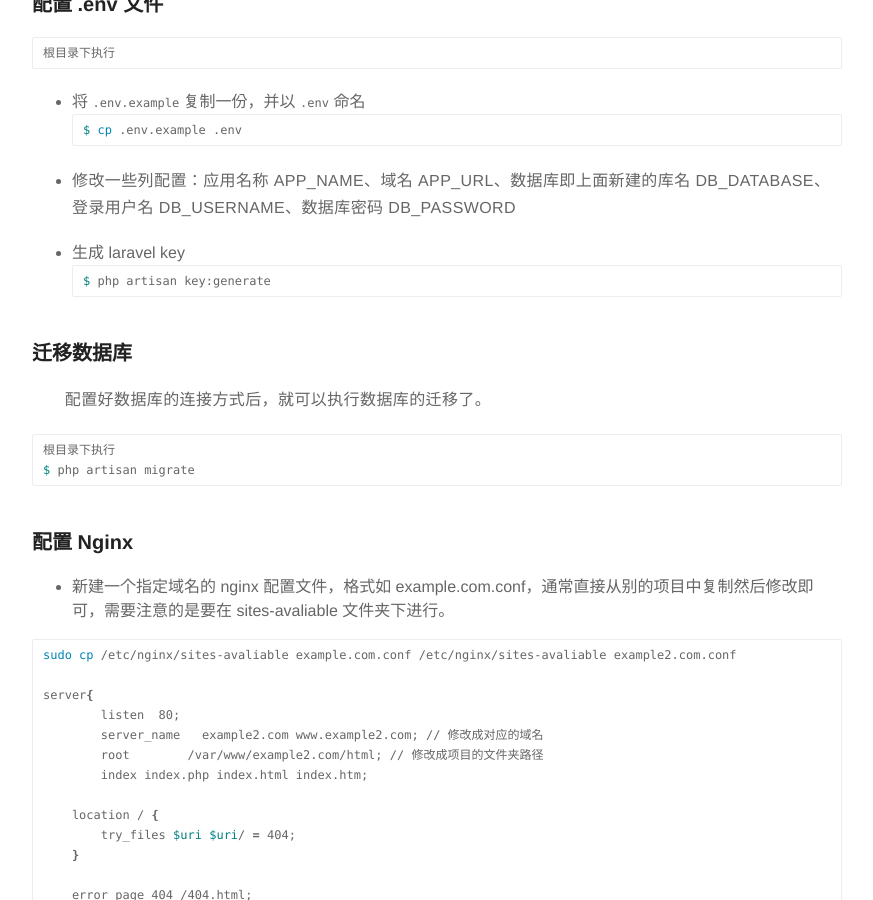
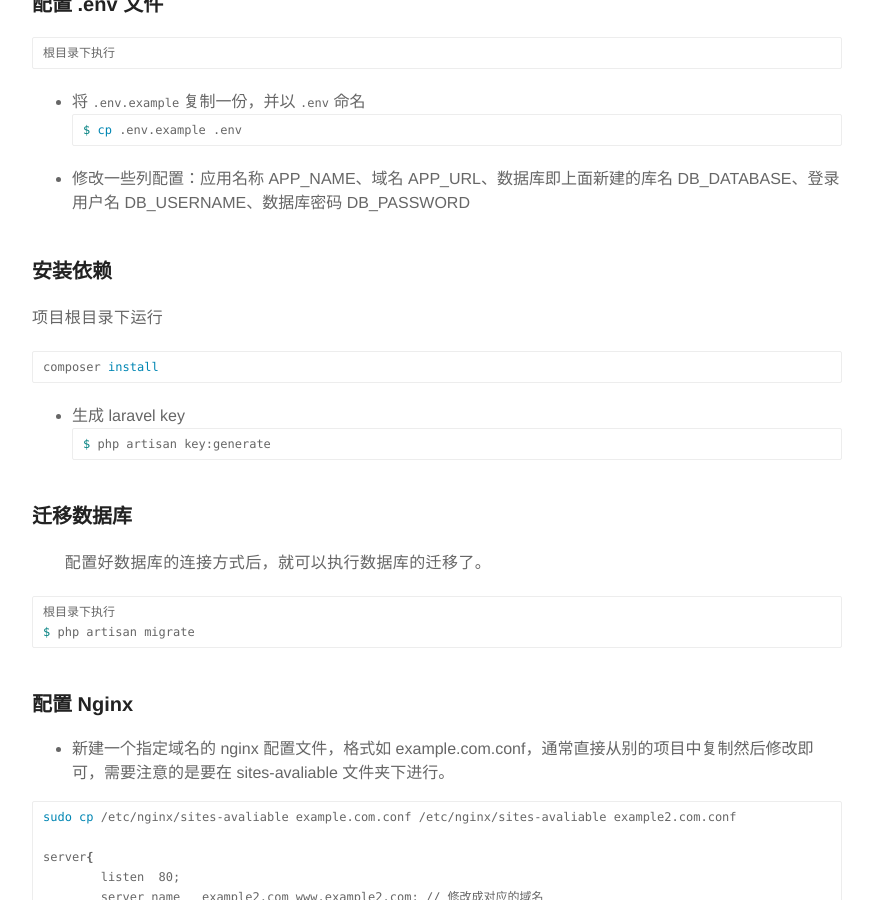
Before and after one commit to rust17/blog, a Jekyll site: the page built from _posts/2018-09-06-complete-deployment-process.markdown, in a window 1280 px wide and 900 px high, scrolled down 1690 px. Shown: the whole window, without its empty margins (203-1076 px from the left). Built offline with Jekyll 4.4.1, drawn with Linux system fonts in a browser that asks for light colours; comment, search, counter and statistics services are not loaded.

Commit message:
update deployment process

````diff
--- a/_posts/2018-09-06-complete-deployment-process.markdown
+++ b/_posts/2018-09-06-complete-deployment-process.markdown
@@ -74,6 +74,13 @@
 
 * 修改一些列配置：应用名称 APP_NAME、域名 APP_URL、数据库即上面新建的库名 DB_DATABASE、登录用户名 DB_USERNAME、数据库密码 DB_PASSWORD
 
+### 安装依赖
+
+项目根目录下运行
+```bash
+composer install
+```
+
 * 生成 laravel key
 ```bash
 $ php artisan key:generate
````
